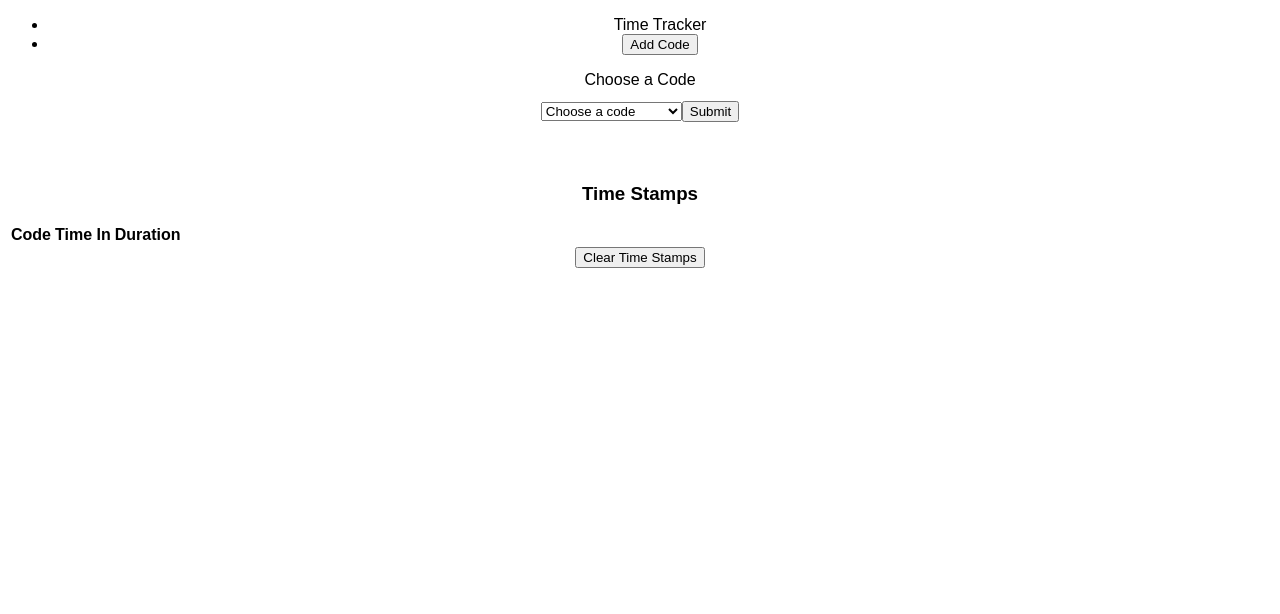
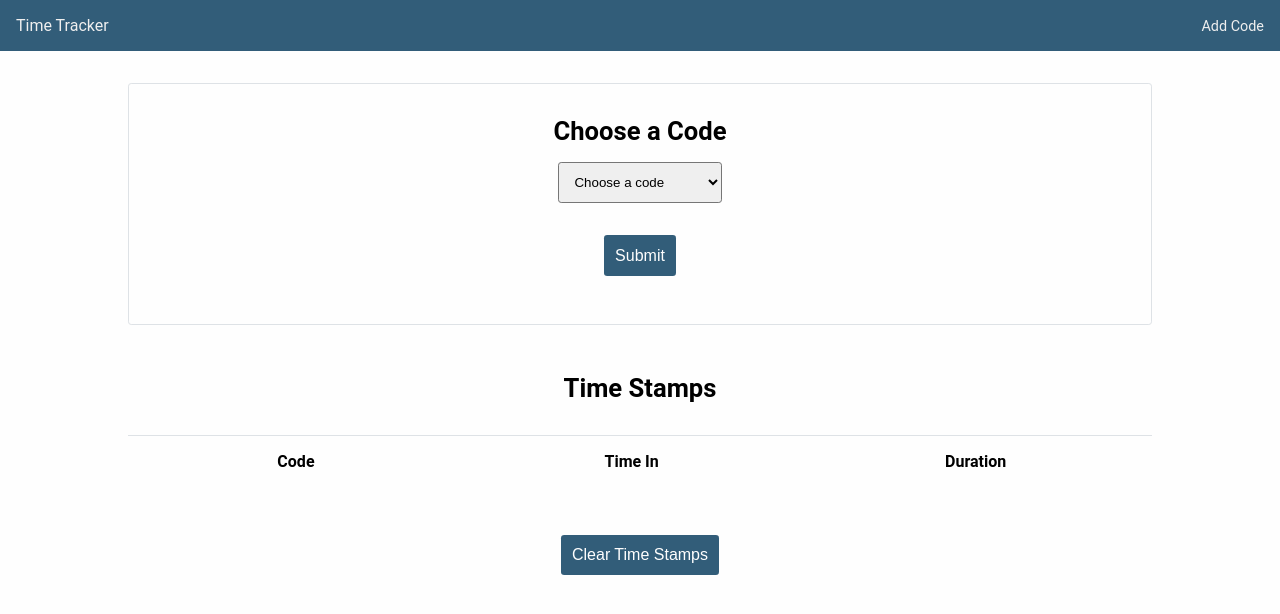
Before and after one commit to crokadilekyle/react-time-tracker, a React app: page / in a window 1280 px wide. Built offline with nearby package versions, Linux system fonts and the light colour scheme.

Commit message:
Added Styling

```diff
--- a/src/CodeCreate.js
+++ b/src/CodeCreate.js
@@ -3,21 +3,15 @@ import React, { Component } from "react";
 export default class CodeCreate extends Component {
   render() {
     return (
-      <div className="addCode">
-        <div className="modal-dialog" role="document">
-          <div className="modal-content">
-            <div className="modal-header">
+      <div className="modal-bg">
+        <div className="modal">
+          <header>
             <h5 className="modal-title">Add A Code</h5>
-              <button
-                type="button"
-                className="close"
-                data-dismiss="modal"
-                aria-label="Close"
-              >
+            <button type="button" onClick={this.props.showModal}>
               <span aria-hidden="true">&times;</span>
             </button>
-            </div>
-            <div className="modal-body">
+          </header>
+          <main className="modal-body">
             <form>
               <div className="form-group border rounded p-4">
                 <label for="addcode">
@@ -40,19 +34,12 @@ export default class CodeCreate extends Component {
                 </small>
               </div>
             </form>
-            </div>
+          </main>
           <div className="modal-footer">
-              <button
-                type="button"
-                className="btn btn-secondary"
-                data-dismiss="modal"
-              >
+            <button type="button" onClick={this.props.showModal}>
               Close
             </button>
-              <button id="createTimeCode" className="btn btn-primary">
-                Create Time Code
-              </button>
-            </div>
+            <button>Create Time Code</button>
           </div>
         </div>
       </div>
--- a/src/Container.js
+++ b/src/Container.js
@@ -69,7 +69,7 @@ class Container extends Component {
     return (
       <div className="container-fluid">
         <Nav showModal={this.showModal} />
-        {show ? <CodeCreate /> : ""}
+        {show ? <CodeCreate showModal={this.showModal} /> : ""}
         <Form
           onSubmit={this.onSubmit}
           onChange={this.onChange}
--- a/src/Form.js
+++ b/src/Form.js
@@ -5,13 +5,13 @@ class Form extends Component {
   render() {
     return (
       <form className="border p-2 mt-3" onSubmit={this.props.onSubmit}>
-        <legend>Choose a Code</legend>
-        <div className="form-group">
+        <fieldset>
+          <legend>
+            <h3>Choose a Code</h3>
+          </legend>
           <Punch onChange={this.props.onChange} />
-          <button className="form-control btn btn-primary" type="Submit">
-            Submit
-          </button>
-        </div>
+          <button type="Submit">Submit</button>
+        </fieldset>
       </form>
     );
   }
--- a/src/Log.js
+++ b/src/Log.js
@@ -17,7 +17,7 @@ export default class Logs extends Component {
     return (
       <div>
         <h3>Time Stamps</h3>
-        <table className="table">
+        <table>
           <thead>
             <tr>
               <th>Code</th>
--- a/src/Nav.js
+++ b/src/Nav.js
@@ -3,16 +3,11 @@ import React, { Component } from "react";
 class Nav extends Component {
   render() {
     return (
-      <nav className="bg-primary container-fluid">
-        <ul className="nav justify-content-end">
-          <li className="navbar-brand mr-auto text-light">Time Tracker</li>
-          <li className="nav-item">
-            <button
-              onClick={this.props.showModal}
-              className="nav-link btn btn-secondary"
-            >
-              Add Code
-            </button>
+      <nav>
+        <ul>
+          <li>Time Tracker</li>
+          <li>
+            <span onClick={this.props.showModal}>Add Code</span>
           </li>
         </ul>
       </nav>
--- a/src/styles.css
+++ b/src/styles.css
@@ -1,17 +1,144 @@
+:root {
+  --blue: rgb(50, 93, 121);
+  --white: #fefefe;
+}
+
+* {
+  box-sizing: border-box;
+  margin: 0;
+  padding: 0;
+}
+
+html {
+  font-size: 16px;
+}
+
+h3 {
+  font-size: 1.6rem;
+}
+
+body {
+  background-color: var(--white);
+}
+
 .App {
   font-family: sans-serif;
   text-align: center;
+  font-family: "Roboto";
+}
+
+nav ul {
+  display: flex;
+  justify-content: flex-start;
+  list-style: none;
+  color: #efefef;
+  background-color: var(--blue);
+  padding: 1em;
+  margin: 0 auto;
+}
+
+nav ul li:nth-child(2) {
+  margin-left: auto;
+}
+
+nav ul li span {
+  font-size: 0.9em;
+}
+
+nav ul li span:hover {
+  cursor: pointer;
+  opacity: 0.5;
+  transition: opacity 0.2s ease-in-out;
 }
 
 form {
   display: flex;
   flex-direction: column;
-  max-width: 500px;
+  justify-content: space-around;
+  max-width: 80vw;
   align-items: center;
-  margin: auto;
+  margin: 2em auto;
+  padding: 2em;
+  border: 1px solid #dee2e6;
+  border-radius: 0.2rem;
   margin-bottom: 3em;
 }
 
-select {
-  margin: 1em 0;
+fieldset {
+  border: none;
+  display: flex;
+  flex-direction: column;
 }
+
+select,
+input,
+button {
+  margin: 1rem auto;
+  padding: 0.7rem;
+  border-radius: 0.2rem;
+}
+
+button {
+  color: var(--white);
+  background: var(--blue);
+  border: none;
+  font: "Segoe UI", "roboto", sans-serif;
+  text-align: center;
+  font-size: 1em;
+}
+
+button:hover {
+  background-color: rgba(50, 93, 121, 0.5);
+  transition: background-color 0.2s ease-in-out;
+  cursor: pointer;
+}
+
+table {
+  margin: 2rem auto;
+  width: 80vw;
+  border-collapse: collapse;
+}
+
+tr {
+  border-top: 1px solid #dee2e6;
+}
+
+tbody tr:nth-child(odd) {
+  background-color: #dee2e6;
+}
+
+th,
+td {
+  width: 80vw;
+  padding: 1rem 0;
+}
+
+.modal-bg {
+  position: fixed;
+  top: 0;
+  left: 0;
+  right: 0;
+  bottom: 0;
+  background-color: rgba(0, 0, 0, 0.5);
+  z-index: 1;
+}
+
+.modal {
+  border: 1px solid #dee2e6;
+  background: var(--white);
+  width: 90vw;
+  margin: 2rem auto;
+  position: relative;
+}
+
+.modal header {
+  display: flex;
+  align-content: center;
+  height: 2.3rem;
+  line-height: 2.3rem;
+  padding-left: 0.5rem;
+}
+
+.modal header button {
+  margin: 0 0 0 auto;
+}
```
Lines whose indentation alone changed are shown as unchanged.
